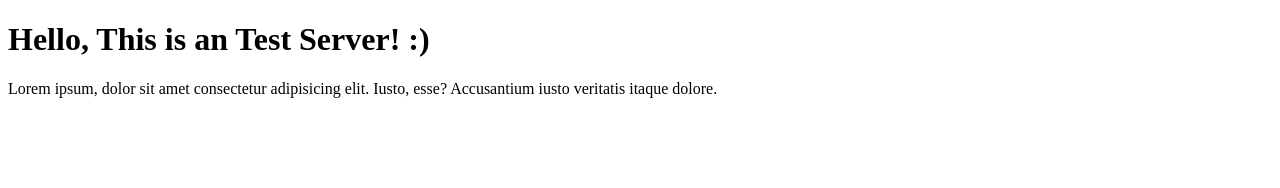
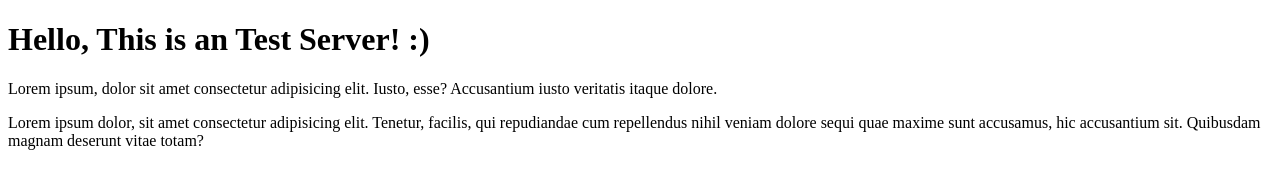
Before and after one commit to Pratik02-07/Github-Action-CI-CD, a website: page index.html in a window 1280 px wide. Drawn offline with Linux system fonts and the light colour scheme.

Commit message:
new pull req

```diff
--- a/index.html
+++ b/index.html
@@ -11,6 +11,8 @@
     <h1>Hello, This is an Test Server! :) </h1>
     <p>Lorem ipsum, dolor sit amet consectetur adipisicing elit. Iusto, esse? Accusantium iusto veritatis itaque dolore.
     </p>
+    <p>Lorem ipsum dolor, sit amet consectetur adipisicing elit. Tenetur, facilis, qui repudiandae cum repellendus nihil
+        veniam dolore sequi quae maxime sunt accusamus, hic accusantium sit. Quibusdam magnam deserunt vitae totam?</p>
 
 </body>
 
```
